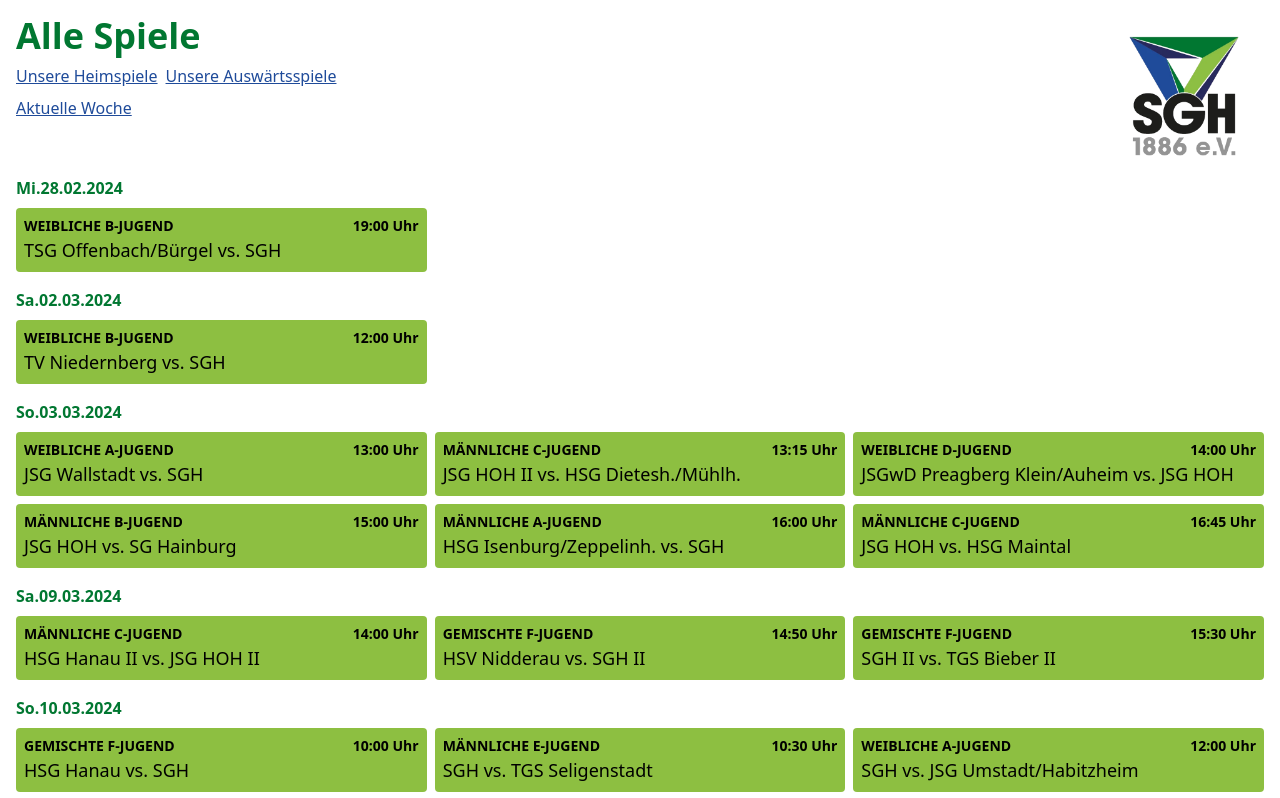
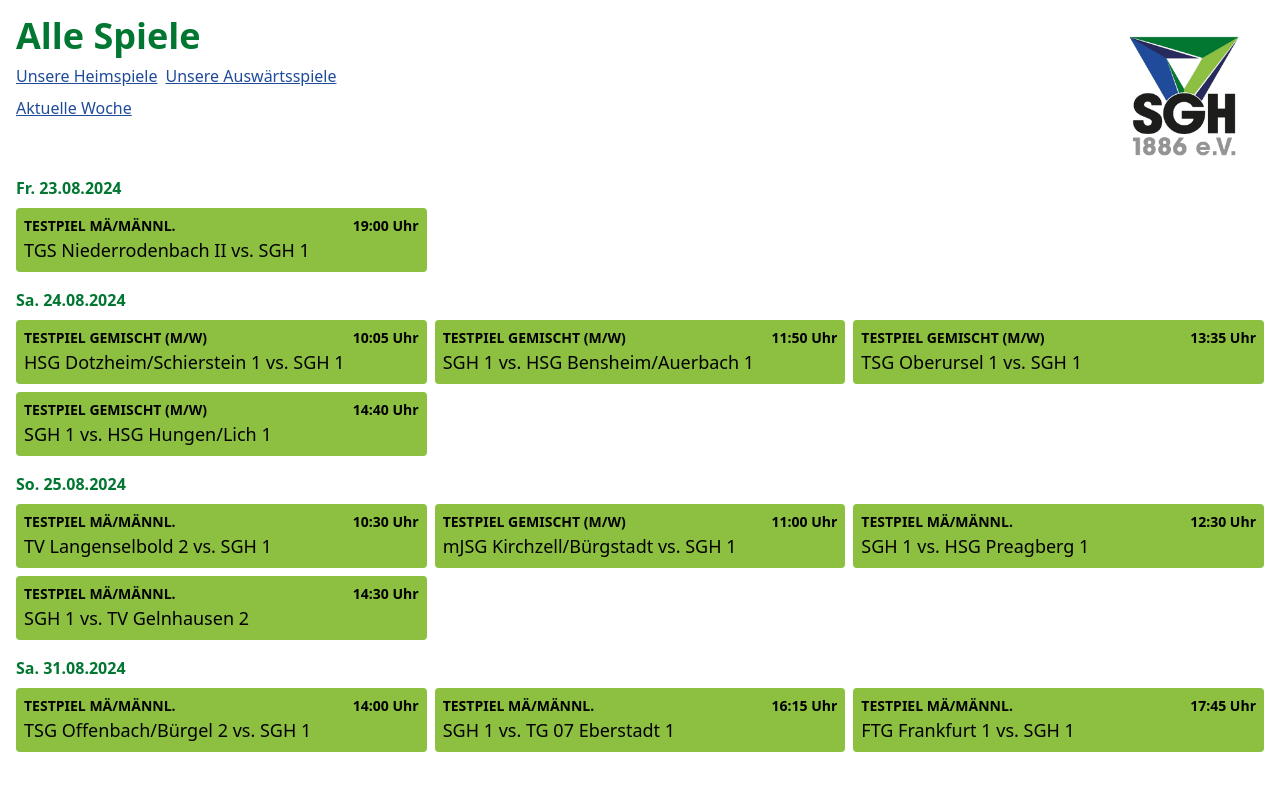
Before and after one commit to nmerget/sgh-schedule, a React (Vite) app: page / in a window 1280 px wide. Shown: the top 798 px of the page. Built offline with nearby package versions, Linux system fonts and the light colour scheme.

Commit message:
chore: update playwright and current data

```diff
--- a/src/App.tsx
+++ b/src/App.tsx
@@ -98,8 +98,7 @@ const App = () => {
           .map(({ day, date, matches }) => (
             <div key={date} className="flex-col flex gap-2">
               <h2 className="text-dark-green font-bold">
-                {day}
-                {date}
+                {day} {date}
               </h2>
               <div className="grid grid-cols-1 md:grid-cols-2 xl:grid-cols-3 gap-2">
                 {matches
--- a/src/data/live.json
+++ b/src/data/live.json
@@ -1,211 +1,133 @@
 [
   {
-    "day": "Mi.",
-    "date": "28.02.2024",
+    "day": "Fr.",
+    "date": "23.08.2024",
     "matches": [
       {
         "time": "19:00",
-        "building": "17173",
-        "number": "59",
-        "league": "WJB-BOL",
-        "home": "TSG Offenbach/Bürgel",
-        "guest": "SGH",
+        "building": "17151",
+        "number": "0",
+        "league": "Vereins-Event Mä/männl.",
+        "home": "TGS Niederrodenbach II",
+        "guest": "SGH 1",
         "isHomeMatch": false
       }
     ]
   },
   {
     "day": "Sa.",
-    "date": "02.03.2024",
+    "date": "24.08.2024",
     "matches": [
       {
-        "time": "12:00",
-        "building": "19140",
-        "number": "82",
-        "league": "WJB-BOL",
-        "home": "TV Niedernberg",
-        "guest": "SGH",
+        "time": "10:05",
+        "building": "16505",
+        "number": "2",
+        "league": "Vereins-Event Gemischt (m/w)",
+        "home": "HSG Dotzheim/Schierstein 1",
+        "guest": "SGH 1",
+        "isHomeMatch": false
+      },
+      {
+        "time": "11:50",
+        "building": "16505",
+        "number": "5",
+        "league": "Vereins-Event Gemischt (m/w)",
+        "home": "SGH 1",
+        "guest": "HSG Bensheim/Auerbach 1",
+        "isHomeMatch": false
+      },
+      {
+        "time": "13:35",
+        "building": "16505",
+        "number": "8",
+        "league": "Vereins-Event Gemischt (m/w)",
+        "home": "TSG Oberursel 1",
+        "guest": "SGH 1",
+        "isHomeMatch": false
+      },
+      {
+        "time": "14:40",
+        "building": "16505",
+        "number": "10",
+        "league": "Vereins-Event Gemischt (m/w)",
+        "home": "SGH 1",
+        "guest": "HSG Hungen/Lich 1",
         "isHomeMatch": false
       }
     ]
   },
   {
     "day": "So.",
-    "date": "03.03.2024",
+    "date": "25.08.2024",
     "matches": [
       {
-        "time": "13:00",
-        "building": "19151",
-        "number": "51",
-        "league": "WJA-BOL",
-        "home": "JSG Wallstadt",
-        "guest": "SGH",
+        "time": "10:30",
+        "building": "17167",
+        "number": "0",
+        "league": "Vereins-Event Mä/männl.",
+        "home": "TV Langenselbold 2",
+        "guest": "SGH 1",
         "isHomeMatch": false
       },
       {
-        "time": "13:15",
-        "building": "17145",
-        "number": "76",
-        "league": "MJC-BKL",
-        "home": "JSG  HOH  II",
-        "guest": "HSG Dietesh./Mühlh.",
-        "isHomeMatch": true
-      },
-      {
-        "time": "14:00",
-        "building": "17124",
-        "number": "37",
-        "league": "WJD-BOL",
-        "home": "JSGwD Preagberg Klein/Auheim",
-        "guest": "JSG  HOH",
+        "time": "11:00",
+        "building": "19132",
+        "number": "0",
+        "league": "VE Jugend (m/w)",
+        "home": "mJSG Kirchzell/Bürgstadt",
+        "guest": "SGH 1",
         "isHomeMatch": false
       },
       {
-        "time": "15:00",
-        "building": "17145",
-        "number": "117",
-        "league": "MJB-BOL",
-        "home": "JSG  HOH",
-        "guest": "SG Hainburg",
-        "isHomeMatch": true
-      },
-      {
-        "time": "16:00",
-        "building": "17140",
-        "number": "77",
-        "league": "MJA-BOL",
-        "home": "HSG Isenburg/Zeppelinh.",
-        "guest": "SGH",
+        "time": "12:30",
+        "building": "17167",
+        "number": "0",
+        "league": "Vereins-Event Mä/männl.",
+        "home": "SGH 1",
+        "guest": "HSG Preagberg 1",
         "isHomeMatch": false
       },
       {
-        "time": "16:45",
-        "building": "17169",
-        "number": "42",
-        "league": "MJC-BOL",
-        "home": "JSG  HOH",
-        "guest": "HSG Maintal",
-        "isHomeMatch": true
+        "time": "14:30",
+        "building": "17167",
+        "number": "0",
+        "league": "Vereins-Event Mä/männl.",
+        "home": "SGH 1",
+        "guest": "TV Gelnhausen 2",
+        "isHomeMatch": false
       }
     ]
   },
   {
     "day": "Sa.",
-    "date": "09.03.2024",
+    "date": "31.08.2024",
     "matches": [
       {
         "time": "14:00",
-        "building": "17128",
-        "number": "82",
-        "league": "MJC-BKL",
-        "home": "HSG Hanau  II",
-        "guest": "JSG  HOH  II",
+        "building": "17173",
+        "number": "1",
+        "league": "Vereins-Event Mä/männl.",
+        "home": "TSG Offenbach/Bürgel 2",
+        "guest": "SGH 1",
         "isHomeMatch": false
       },
       {
-        "time": "14:50",
-        "building": "17142",
-        "number": "1",
-        "league": "GJF",
-        "home": "HSV Nidderau",
-        "guest": "SGH II",
+        "time": "16:15",
+        "building": "17173",
+        "number": "4",
+        "league": "Vereins-Event Mä/männl.",
+        "home": "SGH 1",
+        "guest": "TG 07 Eberstadt 1",
         "isHomeMatch": false
       },
       {
-        "time": "15:30",
-        "building": "17142",
-        "number": "2",
-        "league": "GJF",
-        "home": "SGH II",
-        "guest": "TGS Bieber II",
+        "time": "17:45",
+        "building": "17173",
+        "number": "6",
+        "league": "Vereins-Event Mä/männl.",
+        "home": "FTG Frankfurt 1",
+        "guest": "SGH 1",
         "isHomeMatch": false
-      }
-    ]
-  },
-  {
-    "day": "So.",
-    "date": "10.03.2024",
-    "matches": [
-      {
-        "time": "10:00",
-        "building": "17125",
-        "number": "1",
-        "league": "GJF",
-        "home": "HSG Hanau",
-        "guest": "SGH",
-        "isHomeMatch": false
-      },
-      {
-        "time": "10:30",
-        "building": "17153",
-        "number": "54",
-        "league": "MJE-M",
-        "home": "SGH",
-        "guest": "TGS Seligenstadt",
-        "isHomeMatch": true
-      },
-      {
-        "time": "12:00",
-        "building": "17153",
-        "number": "56",
-        "league": "WJA-BOL",
-        "home": "SGH",
-        "guest": "JSG Umstadt/Habitzheim",
-        "isHomeMatch": true
-      },
-      {
-        "time": "13:15",
-        "building": "17145",
-        "number": "41",
-        "league": "WJD-BOL",
-        "home": "JSG  HOH",
-        "guest": "TSG Offenbach/Bürgel",
-        "isHomeMatch": true
-      },
-      {
-        "time": "14:00",
-        "building": "17163",
-        "number": "71",
-        "league": "MJB-BOL",
-        "home": "JSGmB Flieden/Kinzigtal",
-        "guest": "JSG  HOH",
-        "isHomeMatch": false
-      },
-      {
-        "time": "14:00",
-        "building": "17153",
-        "number": "82",
-        "league": "MJA-BOL",
-        "home": "SGH",
-        "guest": "HSG Hanau  II",
-        "isHomeMatch": true
-      },
-      {
-        "time": "14:15",
-        "building": "17108",
-        "number": "54",
-        "league": "MJE-M",
-        "home": "HSG Dietzenbach",
-        "guest": "SGH  II",
-        "isHomeMatch": false
-      },
-      {
-        "time": "16:00",
-        "building": "17153",
-        "number": "112",
-        "league": "F-BLA",
-        "home": "SGH",
-        "guest": "TGS Seligenstadt",
-        "isHomeMatch": true
-      },
-      {
-        "time": "18:00",
-        "building": "17153",
-        "number": "112",
-        "league": "M-BLB",
-        "home": "SGH",
-        "guest": "HSG Dreieich II",
-        "isHomeMatch": true
       }
     ]
   }
--- a/src/utils/index.ts
+++ b/src/utils/index.ts
@@ -44,9 +44,20 @@ export const getDateFromString = (date: string): Date | undefined => {
   return now;
 };
 
+const veJugend = "VE Jugend";
+const ve = "Vereins-Event";
+
 export const getAge = (league?: string): string => {
   if (!league) {
     return "";
+  }
+
+  if (league.startsWith(veJugend)) {
+    return league.replace(veJugend,"Testpiel Gemischt");
+  }
+
+  if (league.startsWith(ve)) {
+    return league.replace(ve,"Testpiel");
   }
 
   const [age] = league.split("-");
```
Also changed, not shown: playwright.config.ts (+8 -8 lines), playwright.weekly.config.ts (+9 -37 lines).
